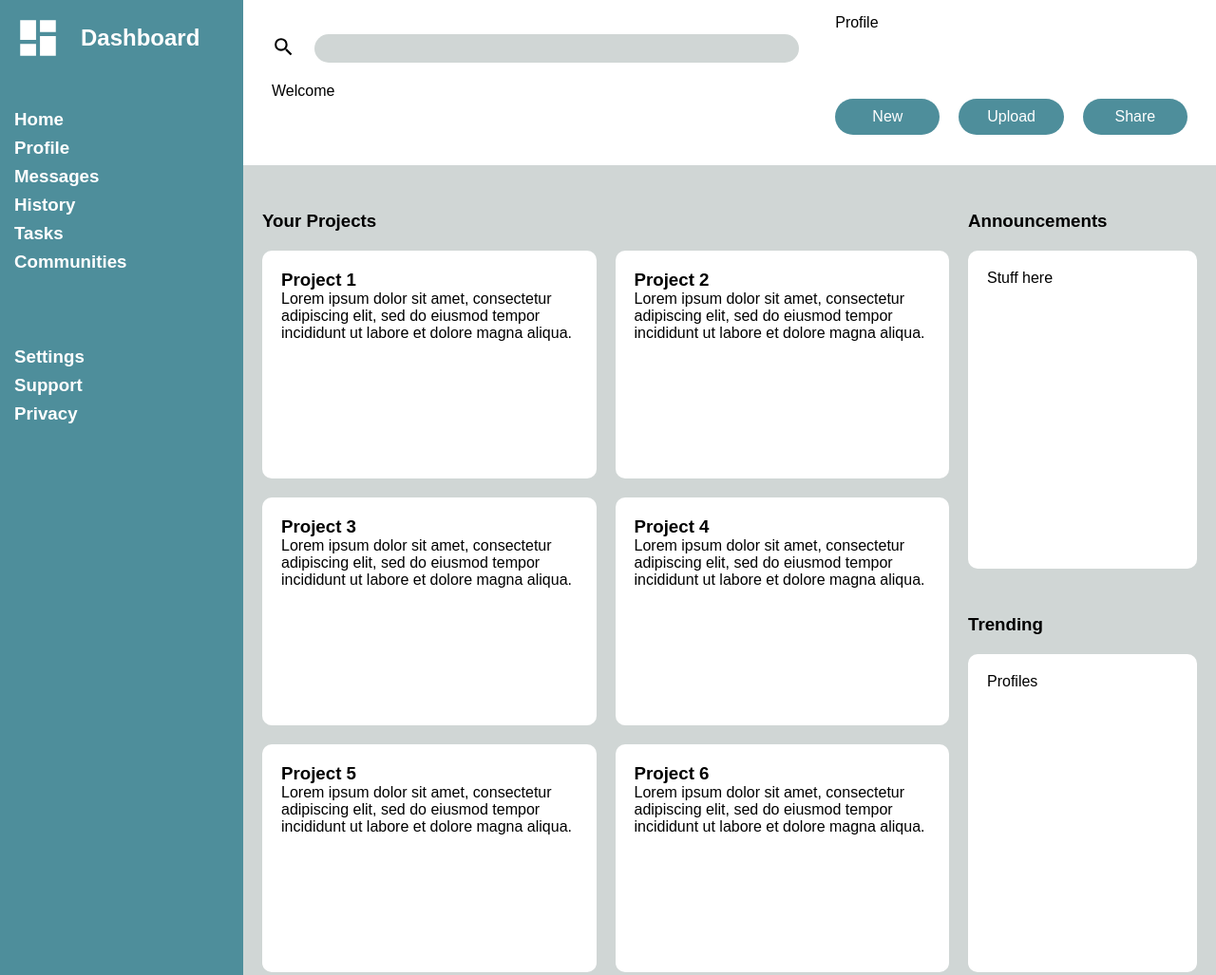
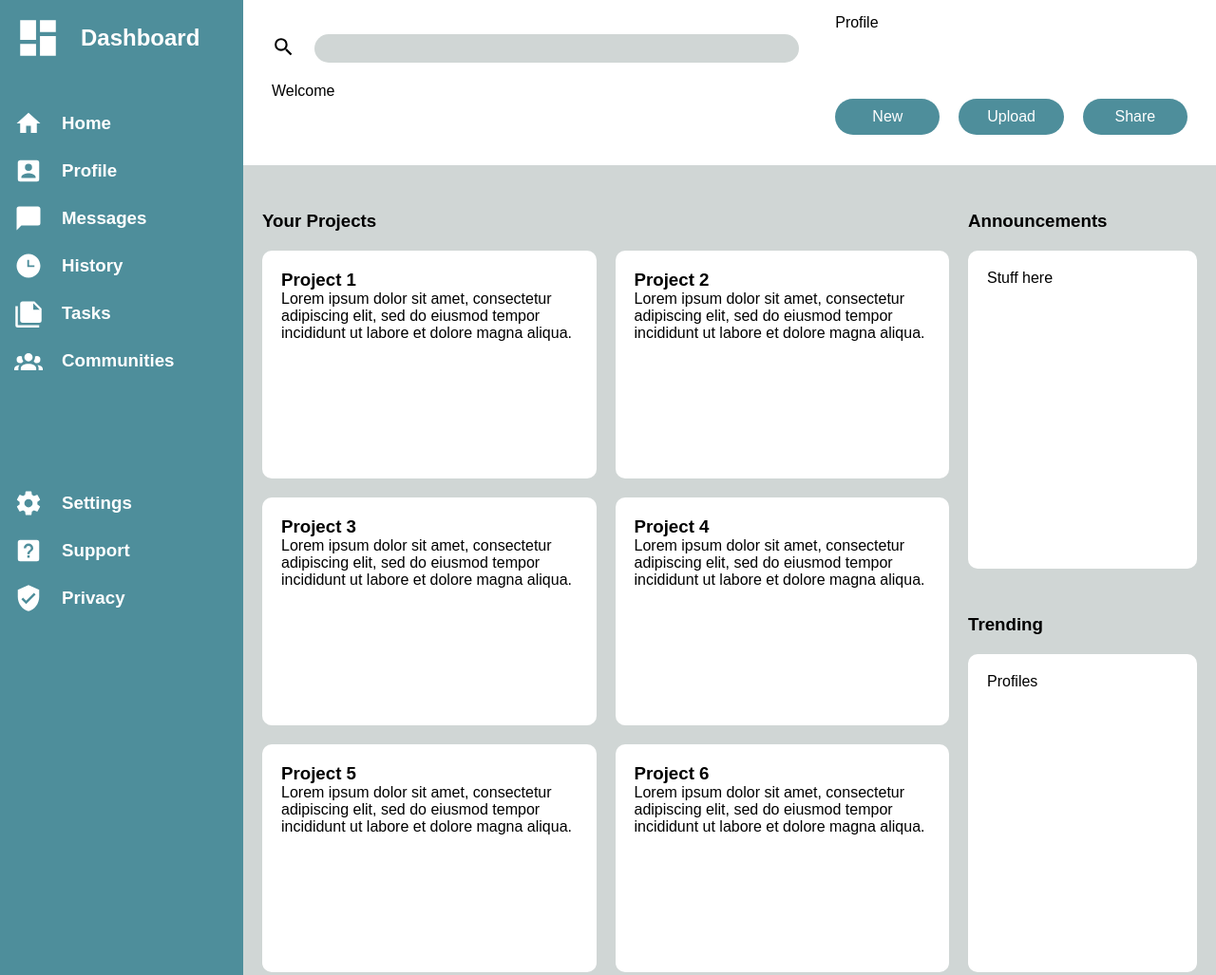
Before and after one commit to T-W-Smith/odin-admin_dashboard, a plain HTML site: page index.html in a window 1280 px wide. Shown: the top 1027 px of the page at 95% size. Drawn offline with Linux system fonts and the light colour scheme.

Commit message:
Add icons to side bar

```diff
--- a/index.html
+++ b/index.html
@@ -16,17 +16,44 @@
                     </div>
                 </div>
                 <div id="nav">
+                    <div id="board">
+                        <img src="images/home.svg">
                         <h3>Home</h3>
+                    </div>
+                    <div id="board">
+                        <img src="images/account-box.svg">
                         <h3>Profile</h3>
+                    </div>
+                    <div id="board">
+                        <img src="images/message.svg">
                         <h3>Messages</h3>
+                    </div>
+                    <div id="board">
+                        <img src="images/clock-time-three.svg">
                         <h3>History</h3>
+                    </div>
+                    <div id="board">
+                        <img src="images/note-multiple.svg">
                         <h3>Tasks</h3>
+                    </div>
+                    <div id="board">
+                        <img src="images/account-group.svg">
                         <h3>Communities</h3>
                     </div>
+                </div>
                 <div id="settings">
+                    <div id="board">
+                        <img src="images/cog.svg">
                         <h3>Settings</h3>
+                    </div>
+                    <div id="board">
+                        <img src="images/help-box.svg">
                         <h3>Support</h3>
+                    </div>
+                    <div id="board">
+                        <img src="images/shield-check.svg">
                         <h3>Privacy</h3>
+                    </div>
                 </div>
             </section>
             <header class="header">
--- a/style.css
+++ b/style.css
@@ -13,7 +13,7 @@
     grid-area: 1 / 1 / 4 / 2;
     background-color: #4e8e9b;
     display: grid;
-    grid-template: 100px 250px 200px / 1fr;
+    grid-template: 100px 400px 200px / 1fr;
     padding: 15px;
     color: white;
 }
@@ -37,11 +37,35 @@
 .sidebar #nav {
     display: grid;
     grid-template-rows: repeat(6, 30px);
+    gap: 20px;
+}
+
+.sidebar #nav img {
+    width: 30px;
+    padding-right: 20px;
+    filter: invert(100%);
+}
+
+.sidebar #nav #board {
+    display: flex;
+    align-items: center;
 }
 
 .sidebar #settings {
     display: grid;
     grid-template-rows: repeat(3, 30px);
+    gap: 20px;
+}
+
+.sidebar #settings img {
+    width: 30px;
+    padding-right: 20px;
+    filter: invert(100%);
+}
+
+.sidebar #settings #board {
+    display: flex;
+    align-items: center;
 }
 
 .header {
```
Lines whose indentation alone changed are shown as unchanged.
